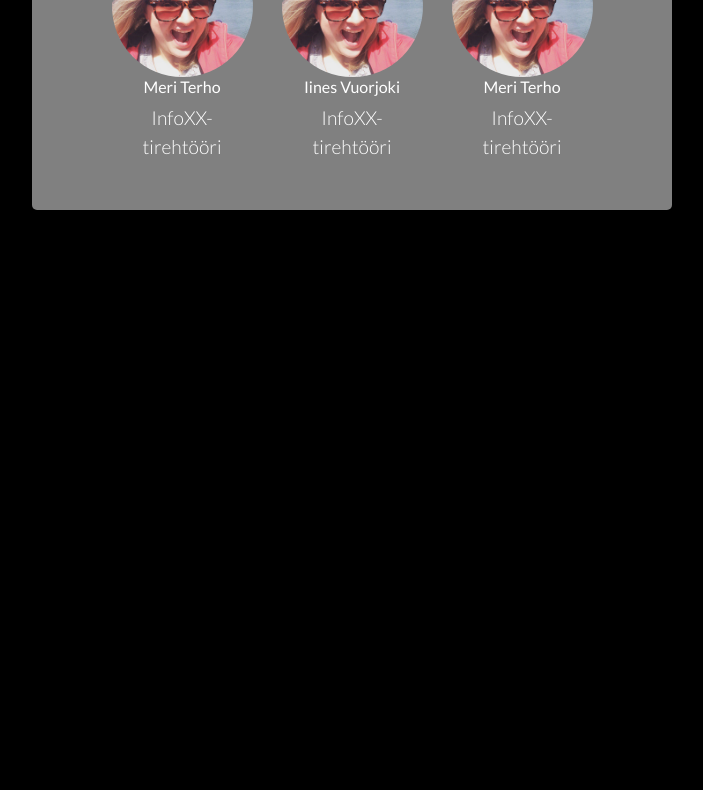
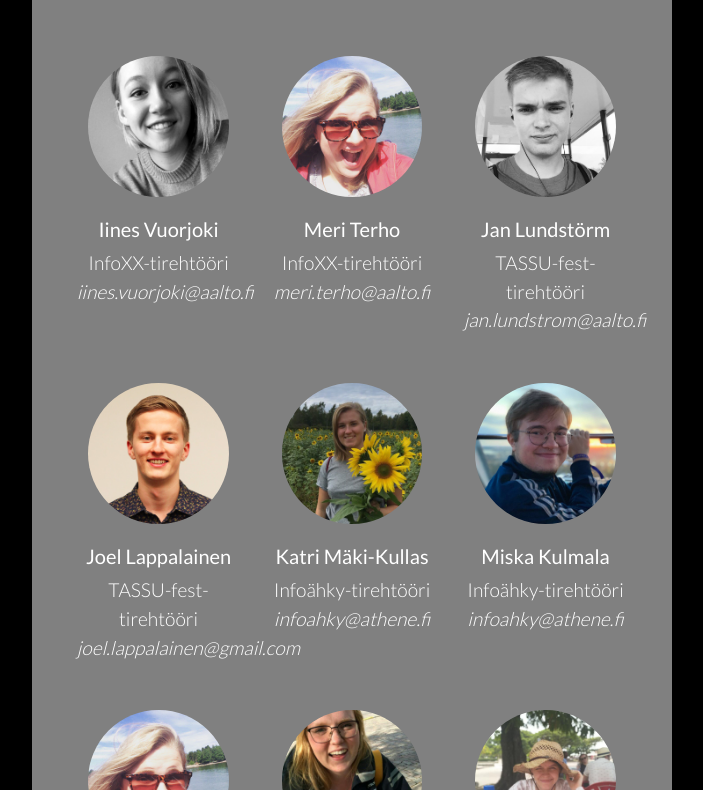
Before and after one commit to ilonarahnasto/athene20, a plain HTML site: page yhteystiedot.html in a window 1280 px wide. Shown: the part 509-1299 px from the top of the page, without its empty margins (288-991 px from the left). Before the commit the page ends 800 px from the top, so only its background shows below. Drawn offline with nearby package versions, Linux system fonts and the light colour scheme.

Commit message:
yhteystiedot basic

```diff
--- a/styles.css
+++ b/styles.css
@@ -19,6 +19,11 @@ h1 {
 
 h3 {
   text-align: center;
+}
+
+h5 {
+  padding-top: 1em;
+
 }
 
 .banner {
@@ -101,6 +106,19 @@ p {
   display: inline-block;
 }
 
+div.contact {
+  padding-left: 2.8rem;
+  padding-right: 2.8rem;
+}
+
+.contact-images {
+  padding-top: 2em;
+}
+
+.contact-col {
+  padding-top: 2em;
+}
+
 img.contact {
   max-height: 11vw;
 }
--- a/yhteystiedot.html
+++ b/yhteystiedot.html
@@ -4,7 +4,7 @@
 <head>
   <meta charset="utf-8">
   <meta name="viewport" content="width=device-width, initial-scale=1.0">
-  <title>Infoähky XIX</title>
+  <title>Athene 20</title>
   <link rel="stylesheet" href="styles.css">
   <script src="https://code.jquery.com/jquery-3.3.1.slim.min.js" integrity="sha384-q8i/X+965DzO0rT7abK41JStQIAqVgRVzpbzo5smXKp4YfRvH+8abtTE1Pi6jizo" crossorigin="anonymous"></script>
   <link rel="stylesheet" href="https://stackpath.bootstrapcdn.com/bootstrap/4.1.3/css/bootstrap.min.css" integrity="sha384-MCw98/SFnGE8fJT3GXwEOngsV7Zt27NXFoaoApmYm81iuXoPkFOJwJ8ERdknLPMO" crossorigin="anonymous">
@@ -40,22 +40,53 @@
       </ul>
     </div>
   </nav>
-  <div class="cont">
-    <div class="row saatio-kuvat justify-content-center">
-      <div class="col-md-4 col-sm-6">
+  <div class="cont contact">
+    <h1>Yhteystiedot</h1>
+    <div class="contact-images row justify-content-center">
+      <div class="contact-col col-xs-6 col-sm-6 col-md-4 col-lg-4">
+        <img class="contact rounded-circle" src="static/tirret/iines.jpg">
+        <h5>Iines Vuorjoki</h5>
+        <p>InfoXX-tirehtööri<br><i>iines.vuorjoki@aalto.fi</i></p>
+      </div>
+      <div class="contact-col col-xs-6 col-sm-6 col-md-4 col-lg-4">
         <img class="contact rounded-circle" src="static/tirret/meri.jpg">
-        <h6>Meri Terho</h6>
-        <p>InfoXX-tirehtööri</p>
+        <h5>Meri Terho</h5>
+        <p>InfoXX-tirehtööri<br><i>meri.terho@aalto.fi</i></p>
       </div>
-      <div class="col-md-4 col-sm-6">
+      <div class="contact-col col-xs-6 col-sm-6 col-md-4 col-lg-4">
+        <img class="contact rounded-circle" src="static/tirret/jan.png">
+        <h5>Jan Lundstörm</h5>
+        <p>TASSU-fest-tirehtööri<br><i>jan.lundstrom@aalto.fi</i></p>
+      </div>
+      <div class="contact-col col-xs-6 col-sm-6 col-md-4 col-lg-4">
+        <img class="contact rounded-circle" src="static/tirret/joel.jpg">
+        <h5>Joel Lappalainen</h5>
+        <p>TASSU-fest-tirehtööri<br><i>joel.lappalainen@gmail.com</i></p>
+      </div>
+      <div class="contact-col col-xs-6 col-sm-6 col-md-4 col-lg-4">
+        <img class="contact rounded-circle" src="static/tirret/mk.jpg">
+        <h5>Katri Mäki-Kullas</h5>
+        <p>Infoähky-tirehtööri<br><i>infoahky@athene.fi</i></p>
+      </div>
+      <div class="contact-col col-xs-6 col-sm-6 col-md-4 col-lg-4">
+        <img class="contact rounded-circle" src="static/tirret/miska.jpg">
+        <h5>Miska Kulmala</h5>
+        <p>Infoähky-tirehtööri<br><i>infoahky@athene.fi</i></p>
+      </div>
+      <div class="contact-col col-xs-6 col-sm-6 col-md-4 col-lg-4">
         <img class="contact rounded-circle" src="static/tirret/meri.jpg">
-        <h6>Iines Vuorjoki</h6>
-        <p>InfoXX-tirehtööri</p>
+        <h5>Antti Nupponen</h5>
+        <p>Historiikki<br><i>antti.nupponen@aalto.fi</i></p>
       </div>
-      <div class="col-md-4 col-sm-6">
-        <img class="contact rounded-circle" src="static/tirret/meri.jpg">
-        <h6>Meri Terho</h6>
-        <p>InfoXX-tirehtööri</p>
+      <div class="contact-col col-xs-6 col-sm-6 col-md-4 col-lg-4">
+        <img class="contact rounded-circle" src="static/tirret/ilona.jpg">
+        <h5>Ilona Rahnasto</h5>
+        <p>Projektitirehtööri<br><i>ilona.rahnasto@aalto.fi</i></p>
+      </div>
+      <div class="contact-col col-xs-6 col-sm-6 col-md-4 col-lg-4">
+        <img class="contact rounded-circle" src="static/tirret/jessica.jpg">
+        <h5>Jessica Mason</h5>
+        <p>Projektitirehtööri<br><i>jessica.mason@aalto.fi</i></p>
       </div>
     </div>
   </div>
```
Also changed, not shown: index.html (+2 -2 lines), infoahky.html (+1 -1 lines), semma.html (+1 -1 lines), tassu-fest.html (+1 -1 lines), static/tirret/iines.jpg (added), static/tirret/jan.png (added), static/tirret/miska.jpg (added), static/tirret/mk.jpg (added), 1 other file.
